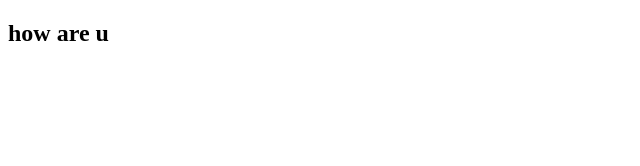
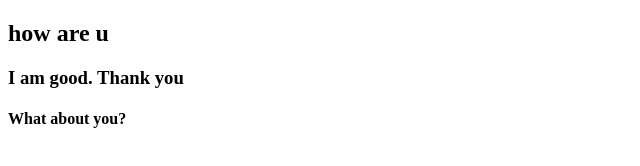
Before and after one commit to alihaider9211/Second-Project, a plain HTML site: page index.html in a window 1280 px wide. Shown: the whole page, without its empty margins (0-640 px from the left). Drawn offline with Linux system fonts and the light colour scheme.

Commit message:
modification done

```diff
--- a/index.html
+++ b/index.html
@@ -7,5 +7,7 @@
 </head>
 <body>
     <h2>how are u</h2>
+    <h3>I am good. Thank you</h3>
+    <h4>What about you?</h4>
 </body>
 </html>
```
